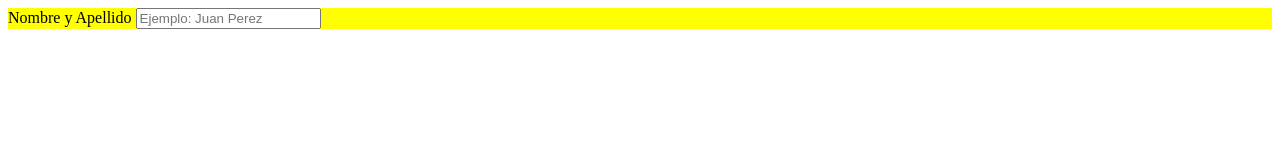
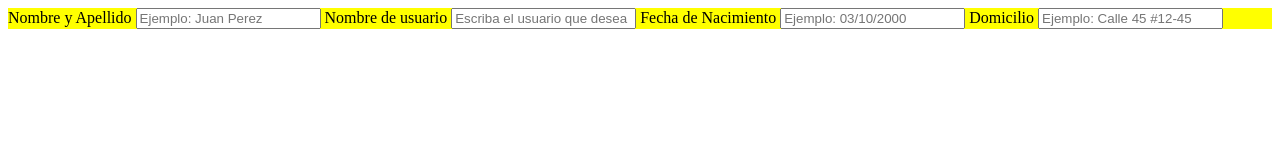
Before and after one commit to Jesus-correa/Mercado-Liebre, a website: page views/register.html in a window 1280 px wide. Drawn offline with Linux system fonts and the light colour scheme.

Commit message:
Empecé a crear inputs

```diff
--- a/app.js
+++ b/app.js
@@ -20,6 +20,6 @@ app.get('/', (req, res) => {
 })
 
 //Funcionalidad de html secundarios
-app.get('/', (req, res) => {
+app.get('/views/register.html', (req, res) => {
     res.sendFile(path.resolve(__dirname, './views/register.html'))
 })
--- a/views/register.html
+++ b/views/register.html
@@ -12,6 +12,12 @@
         <form>
             <label>Nombre y Apellido</label>
                 <input type="text" name="nombre y apellido" placeholder="Ejemplo: Juan Perez">
+            <label>Nombre de usuario</label>
+                <input type="text" name="nombre de usuario" placeholder="Escriba el usuario que desea">
+            <label>Fecha de Nacimiento</label>
+                <input type="number" name="fecha de nacimiento" placeholder="Ejemplo: 03/10/2000">
+            <label>Domicilio</label>
+                <input type="text" name="direccion" placeholder="Ejemplo: Calle 45 #12-45">
         </form>
     </main>
 </body>
```
